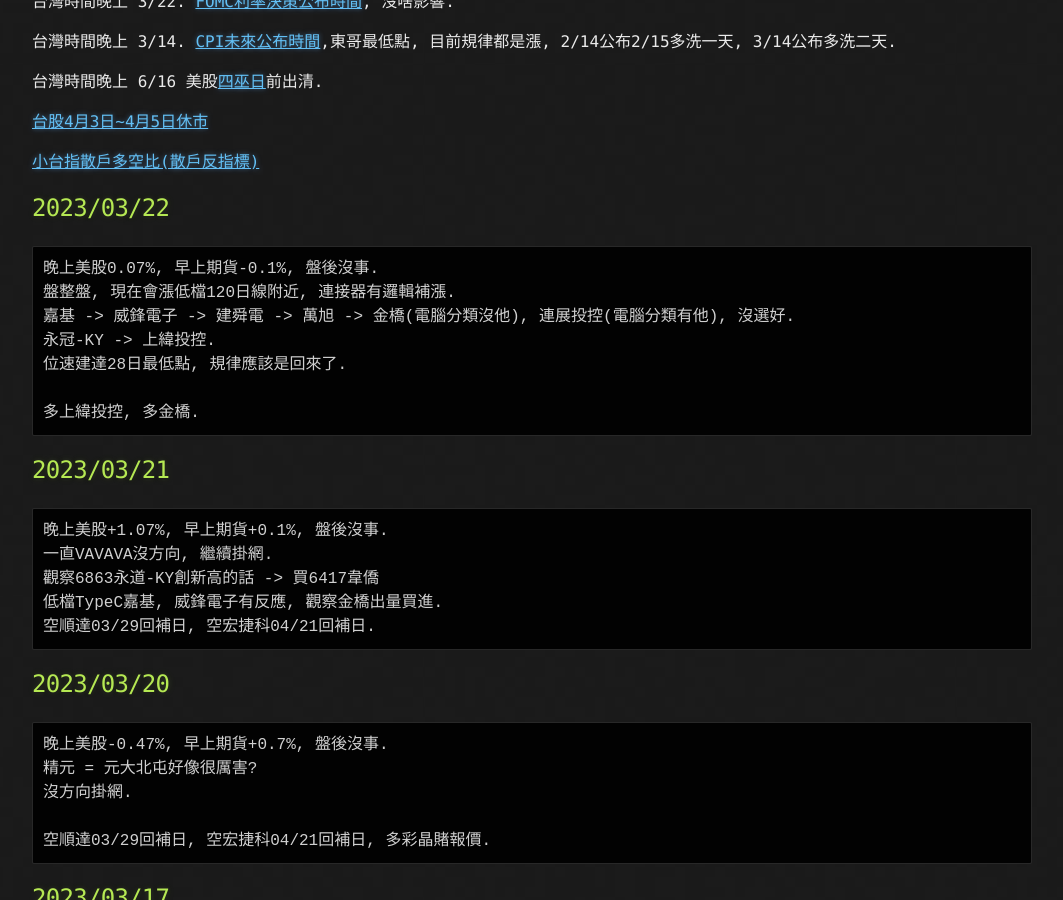
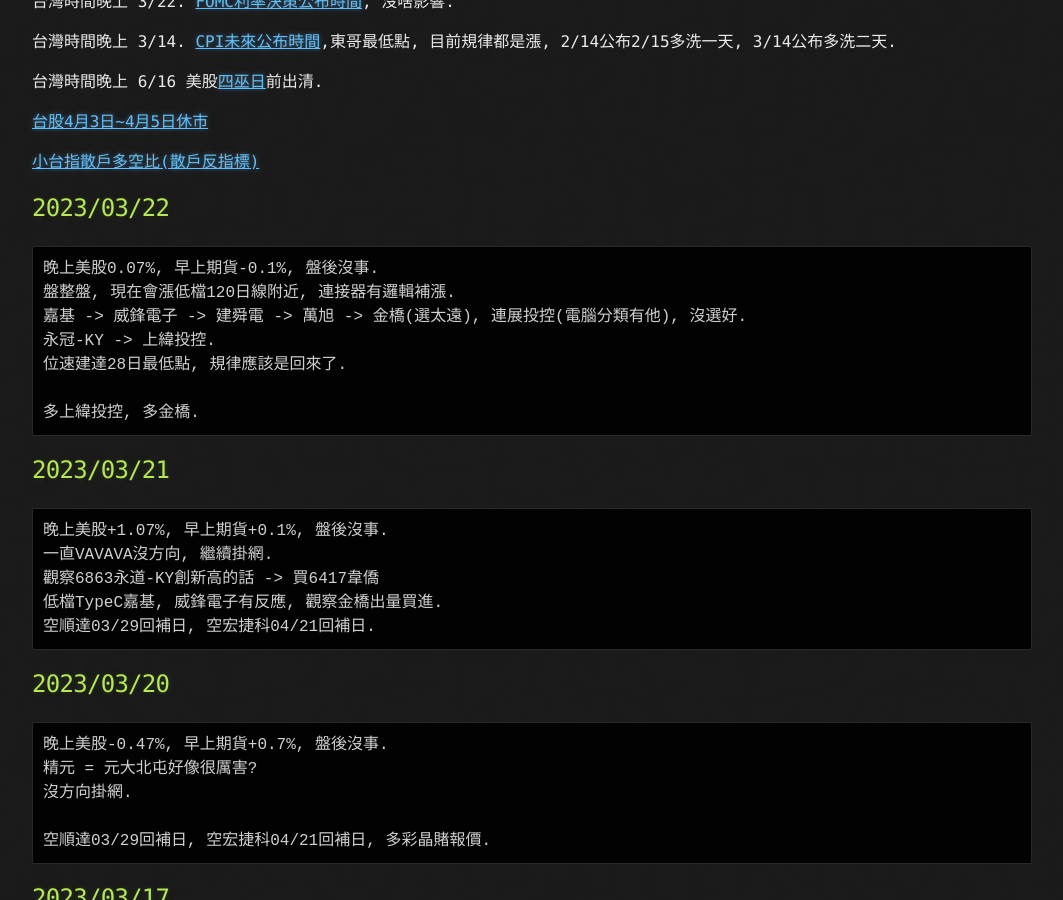
Before and after one commit to lepg5487/Stock_God, a Jekyll site: the page built from index.md, in a window 1280 px wide and 900 px high, scrolled down 468 px. Shown: the whole window, without its empty margins (108-1171 px from the left). Built offline with Jekyll 4.4.1, drawn with Linux system fonts in a browser that asks for light colours; our own code applies the rules of GitHub Pages for plain Markdown files.

Commit message:
Update index.md

````diff
--- a/index.md
+++ b/index.md
@@ -26,7 +26,7 @@
 ```
 晚上美股0.07%, 早上期貨-0.1%, 盤後沒事.
 盤整盤, 現在會漲低檔120日線附近, 連接器有邏輯補漲.
-嘉基 -> 威鋒電子 -> 建舜電 -> 萬旭 -> 金橋(電腦分類沒他), 連展投控(電腦分類有他), 沒選好.
+嘉基 -> 威鋒電子 -> 建舜電 -> 萬旭 -> 金橋(選太遠), 連展投控(電腦分類有他), 沒選好.
 永冠-KY -> 上緯投控.
 位速建達28日最低點, 規律應該是回來了.
 
````
